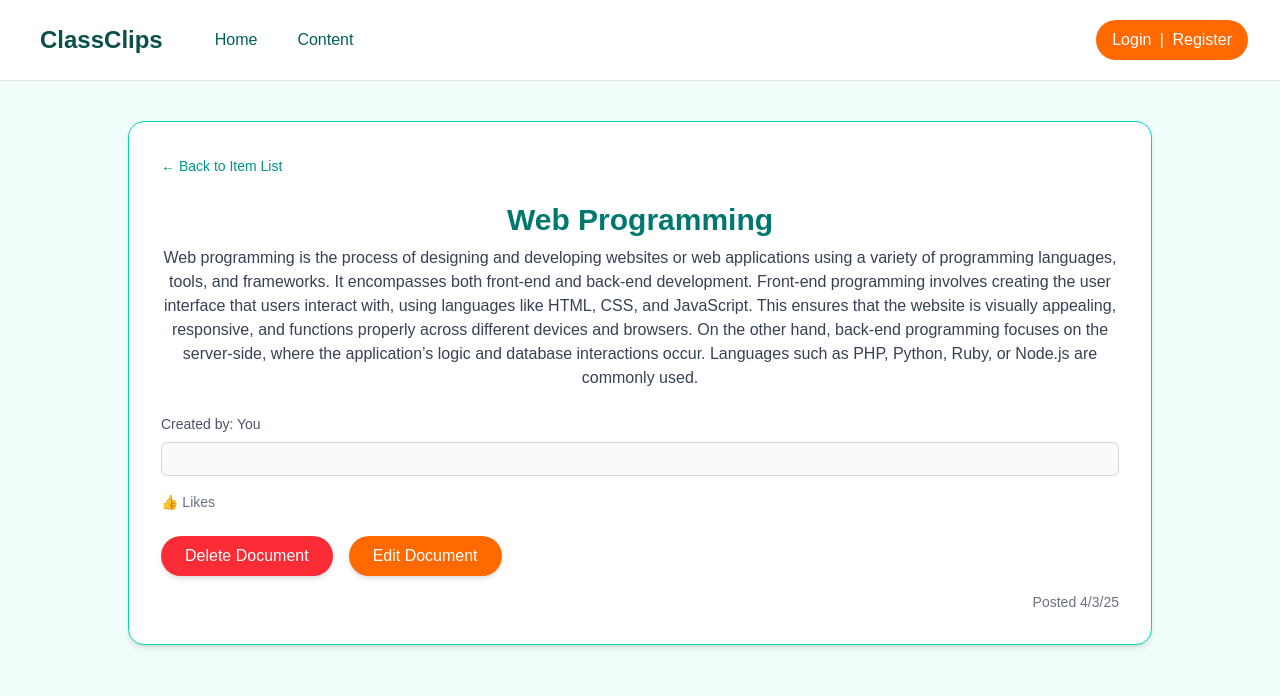
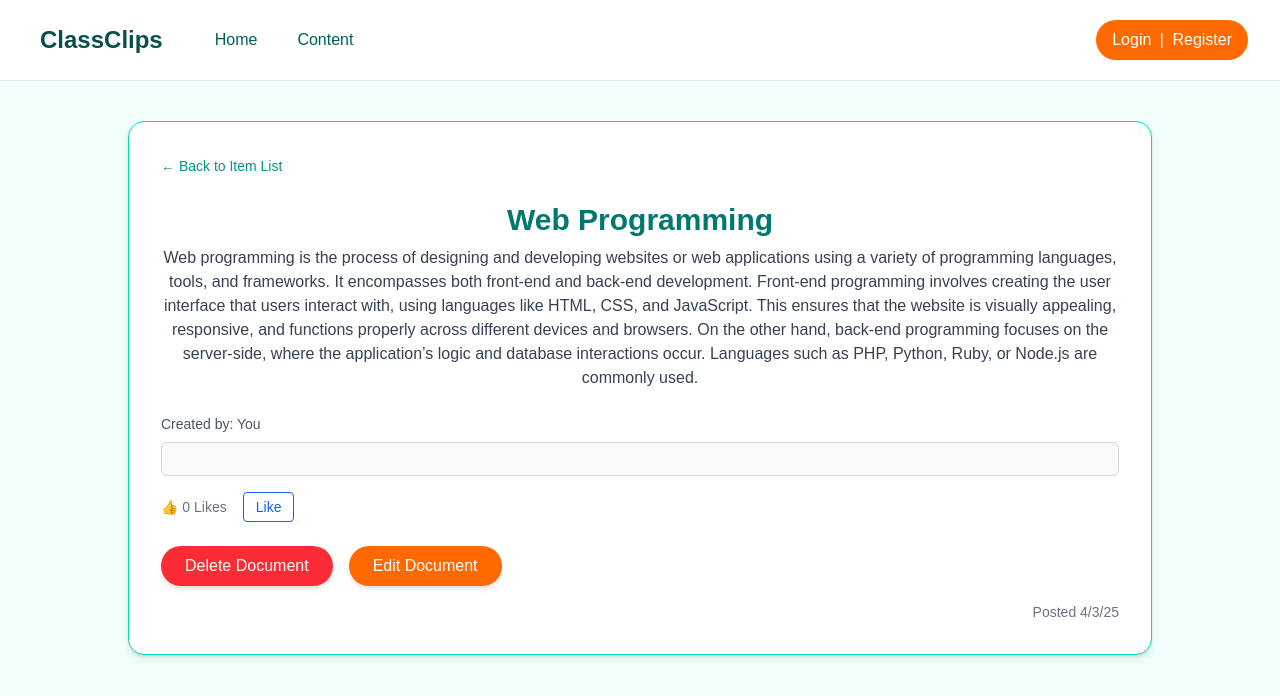
Before and after one commit to evannguyen72/Debugging_Duck, a Next.js app in the folder debug_ducks/: page /show-item/1 in a window 1280 px wide. Shown: the top 696 px of the page. Built offline with nearby package versions, Linux system fonts and the light colour scheme; no server answers; the database is empty.

Commit message:
Like system with user restriction
- Added `likedBy` array to item schema to track unique likes.
- Updated like route to prevent duplicate likes per user.
- Fetched user session on item page to detect liked status.
- Disabled Like button and changed label to "Liked" when applicable.

```diff
--- /dev/null
+++ b/debug_ducks/src/app/api/items/[id]/like/route.ts
@@ -0,0 +1,38 @@
+import { NextRequest, NextResponse } from "next/server";
+import connectMongoDB from "../../../../../../config/mongodb";
+import Item from "@/models/itemSchema";
+import { auth } from "@/auth"; // Or wherever you export `auth()`
+
+export async function POST(
+  request: NextRequest,
+  context: { params: { id: string } }
+) {
+  const session = await auth();
+  const userEmail = session?.user?.email;
+  if (!session || !userEmail) return new NextResponse("Unauthorized", { status: 401 });
+
+  const itemId = context.params.id;
+
+  try {
+    await connectMongoDB();
+
+    const item = await Item.findById(itemId);
+    if (!item) {
+        return new NextResponse("Item not found", { status: 404 });
+    }
+
+    if (item.likedBy.includes(userEmail)) {
+        return new NextResponse("You already liked this item", { status: 400 });
+    }
+
+    item.likeCount += 1;
+    item.likedBy.push(userEmail);
+
+    await item.save();
+
+    return NextResponse.json({ item });
+  } catch (err) {
+    console.error("Like failed", err);
+    return new NextResponse("Failed to like item", { status: 500 });
+  }
+}
--- a/debug_ducks/src/app/show-item/[id]/page.tsx
+++ b/debug_ducks/src/app/show-item/[id]/page.tsx
@@ -17,23 +17,32 @@ interface ItemProps {
 
 export default function ShowItemDetails() {
   const [item, setItem] = useState<ItemProps['item'] | null>(null);
+  const [liked, setLiked] = useState(false);
   const router = useRouter();
   const params = useParams();
   const id = params?.id as string;
 
   useEffect(() => {
-    const fetchItem = async () => {
+    const fetchItemAndSession = async () => {
       try {
-        const response = await fetch(`/api/items/${id}`);
-        if (!response.ok) throw new Error('Network response was not ok');
-        const data = await response.json();
-        setItem(data.item);
-      } catch (error) {
-        console.log('Error from ShowItemDetails', error);
+        const itemRes = await fetch(`/api/items/${id}`);
+        const itemData = await itemRes.json();
+
+        const sessionRes = await fetch("/api/auth/session");
+        const sessionData = await sessionRes.json();
+        const email = sessionData?.user?.email || null;
+
+        setItem(itemData.item);
+
+        if (email && itemData.item.likedBy?.includes(email)) {
+          setLiked(true); // user already liked this
+        }
+      } catch (err) {
+        console.error("Failed to load item or session:", err);
       }
     };
 
-    if (id) fetchItem();
+    if (id) fetchItemAndSession();
   }, [id]);
 
   const onDeleteClick = async () => {
@@ -47,6 +56,24 @@ export default function ShowItemDetails() {
       console.log('Error in ShowItemDetails_deleteClick', error);
     }
   };
+
+  const handleLike = async () => {
+    try {
+      const response = await fetch(`/api/items/${id}/like`, {
+        method: 'POST',
+      });
+
+      if (!response.ok) return;
+
+      const data = await response.json();
+      setItem(data.item); // updates with new likeCount
+      setLiked(true);
+    } catch (error) {
+      console.error("Error liking item:", error);
+    }
+  };
+
+
 
   return (
     <div className="min-h-screen bg-teal-50 px-4 py-10">
@@ -90,7 +117,20 @@ export default function ShowItemDetails() {
         </div>
 
         {/* likes */}
-        <p className="text-sm text-gray-500 mt-4">👍 {item?.likeCount} Likes</p>
+        <div className="mt-4 flex items-center gap-4">
+          <p className="text-sm text-gray-500">👍 {item?.likeCount ?? 0} Likes</p>
+          <button
+          onClick={handleLike}
+          disabled={liked}
+          className={`text-sm px-3 py-1 rounded border transition ${
+            liked
+              ? "bg-green-200 text-green-700 border-green-400 cursor-not-allowed"
+              : "text-blue-600 border-blue-600 hover:bg-blue-50"
+          }`}
+          >
+            {liked ? "Liked" : "Like"}
+          </button>
+        </div>
 
         {/* action Buttons */}
         <div className="flex flex-col sm:flex-row gap-4 mt-6">
--- a/debug_ducks/src/models/itemSchema.ts
+++ b/debug_ducks/src/models/itemSchema.ts
@@ -7,6 +7,7 @@ interface IItem extends Document {
   description?: string;
   url?: string;
   likeCount: number;
+  likedBy: string[];
 }
 
 const itemSchema = new Schema<IItem>({
@@ -28,6 +29,10 @@ const itemSchema = new Schema<IItem>({
     type: Number,
     default: 0,
   },
+  likedBy: {
+    type: [String],
+    default: [],
+  },
 });
 
 const Item: Model<IItem> = mongoose.models.Item || mongoose.model<IItem>("Item", itemSchema);
```
Also changed, not shown: 1 other file (tests, documents, lock files or other folders).
